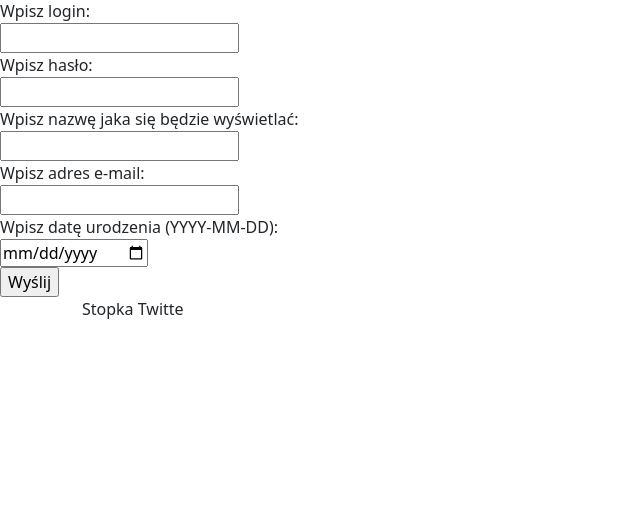
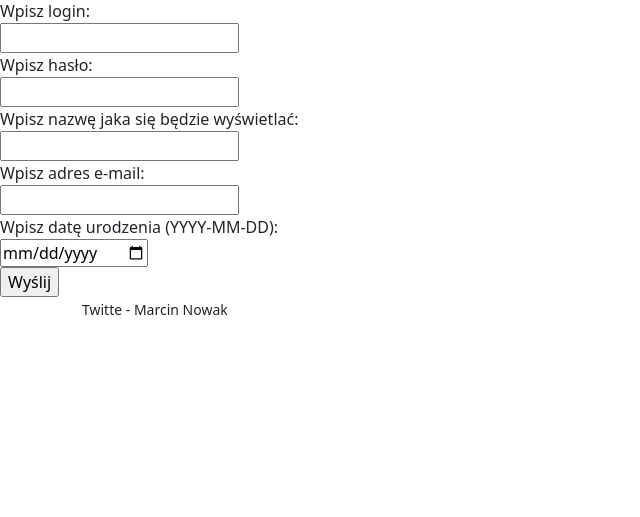
Before and after one commit to nowaxik/Twitte, a PHP site: page /Registration/index.php in a window 1280 px wide. Shown: the part 43-560 px from the top of the page, without its empty margins (0-640 px from the left). Run offline with PHP 8.4, Linux system fonts and the light colour scheme.

Commit message:
Zmienino informacje w stopce

```diff
--- a/Twitte/footer.php
+++ b/Twitte/footer.php
@@ -2,7 +2,7 @@
     <section class="container-sm">
         <div class="row">
             <div class="formAuto">
-                <p class="center">Stopka Twitte</p>
+                <p class="center"><small>Twitte - Marcin Nowak</small></p>
             </div>
         </div>
     </section>
```
